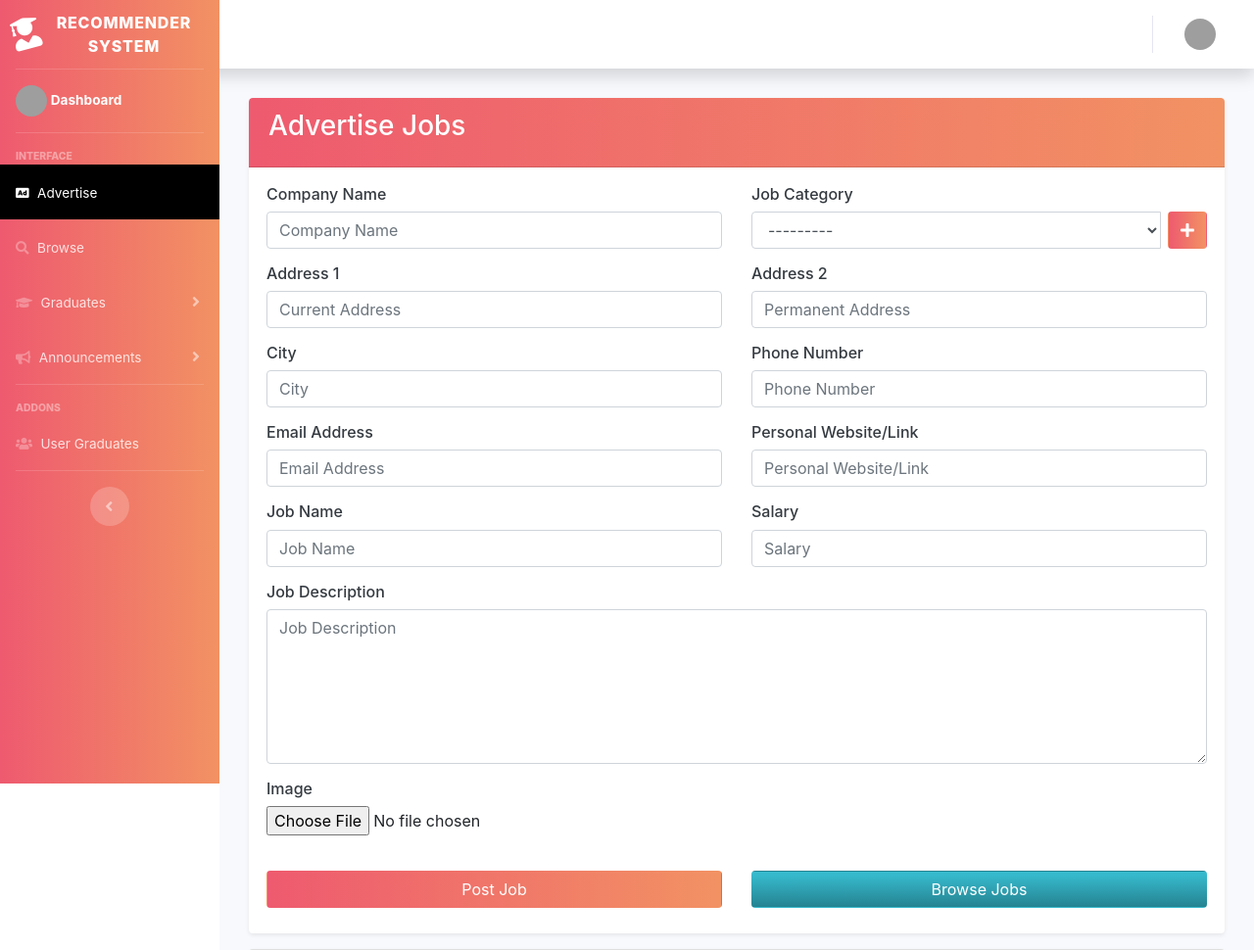
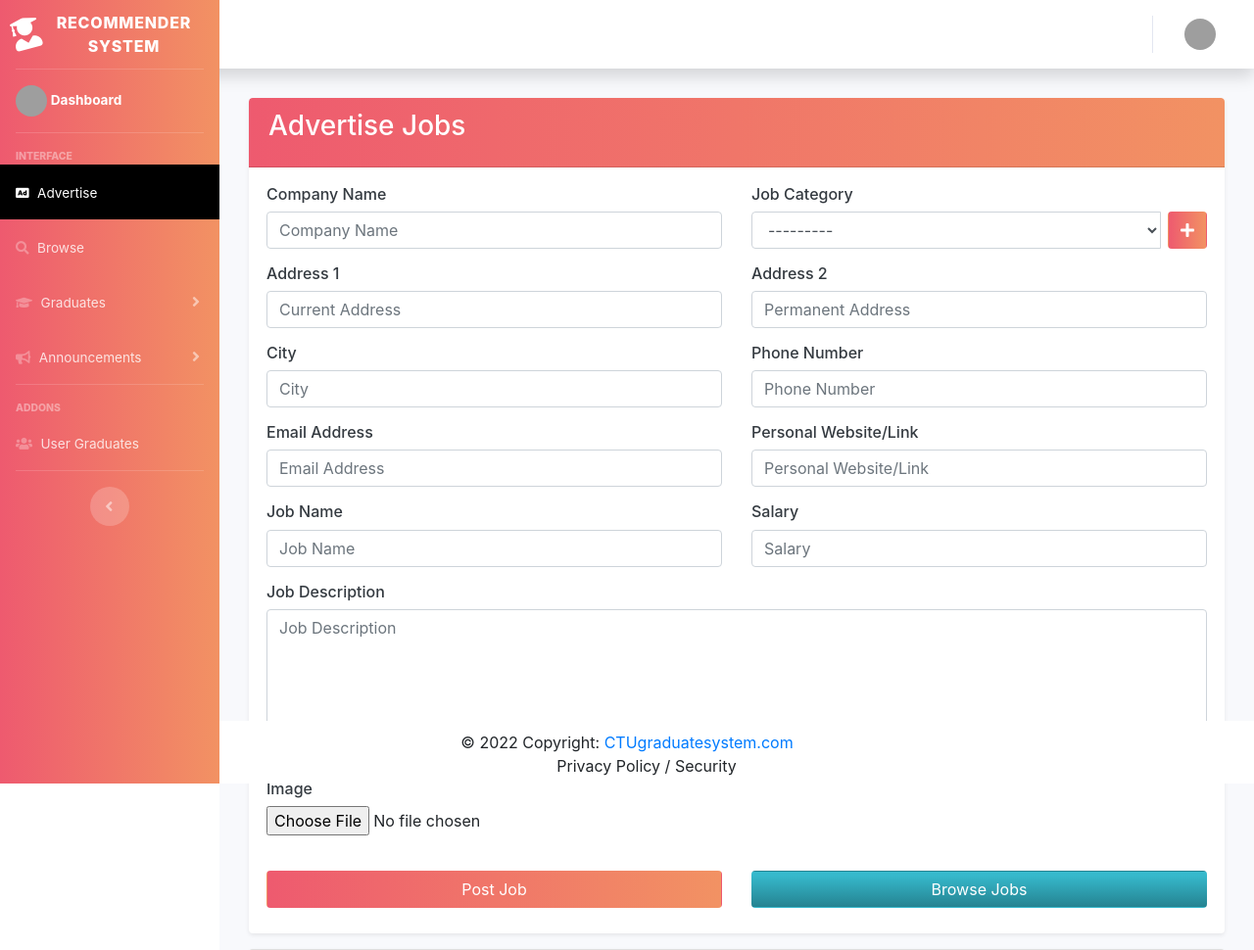
Before and after one commit to JEFREYBIADNES/GraduateTracerSystemApplication, a Django app: page /advertise-jobs/ in a window 1280 px wide. Shown: the top 970 px of the page at 98% size. Run offline with Django 3.2, Linux system fonts and the light colour scheme; data comes from the database, SQL or seed files in the repository; parts of the project's set-up code (start-up, migrations or seed data) failed here and were passed over; some libraries are stand-ins or nearby versions; grey boxes are pictures that could not be loaded.

Commit message:
template_footer

```diff
--- a/tracer/templates/tracer/admin/advertise.html
+++ b/tracer/templates/tracer/admin/advertise.html
@@ -88,7 +88,7 @@
             </div>
             <div class="col-sm-12 col-md-6 col-lg-6 mb-3">
               <h6 class="text-dark">Job Category</h6>
-              <div class="input-group">
+              <div class="input-group" style="position:sticky;">
                   {% render_field ads.job_category class="form-control" name="ads_job_category" %}
                   <div class="input-group-append">
                   </div>
--- a/tracer/templates/tracer/admin/template.html
+++ b/tracer/templates/tracer/admin/template.html
@@ -55,7 +55,7 @@
   				<!-- End of Topbar -->
 
           <!-- Begin Page Content -->
-          <div style="margin-top: 100px;"class="container-fluid">
+          <div style="margin-top: 100px;margin-bottom:100px; "class="container-fluid">
             {% block content %}
 
 
@@ -68,9 +68,23 @@
         <!-- End of Main Content -->
       </div>
       <!-- Scroll to Top Button-->
-      <a class="scroll-to-top rounded " href="#page-top">
+
+        <div class="footer d-sm-block " style="position: fixed; z-index: 1; bottom: 0; width: 100% !important; background-color:#fff; border-shadow:0; ">
+          <div class="footer-copyright text-center py-3 " style="margin-bottom: -26px;margin-top: -6px; whitespace:nowrap;">© 2022 Copyright:
+       <a href="/">CTUgraduatesystem.com</a>
+       <ul>
+        <span >Privacy Policy /  </span>
+        <span > Security </span>
+      </ul>
+
+
+
+
+        <a class="scroll-to-top rounded " href="#page-top" style="margin-bottom:-12px;">
           <i class="fas fa-angle-up"></i>
-      </a>
+        </a>
+
+      </footer>
 
   <!-- Chatbot Script -->
   <script src="{% static 'js/chatbot.js' %}"></script>
@@ -163,6 +177,8 @@
 
     }
   </script>
+
 </body>
 
+
 </html>
```
Also changed, not shown: tracer/templates/tracer/admin/index.html (+35 -1 lines), tracer/templates/tracer/admin/ext_template.html (added).
